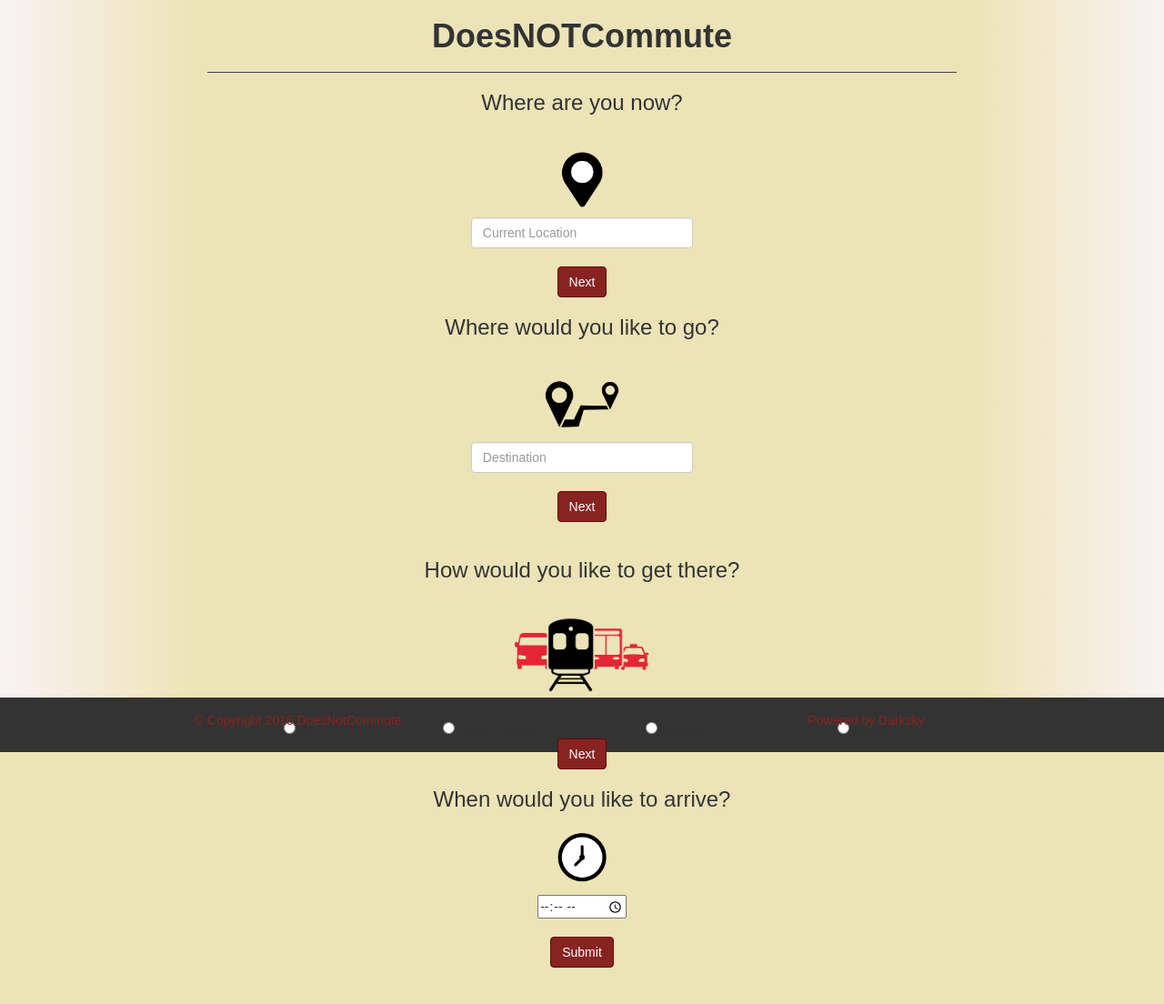
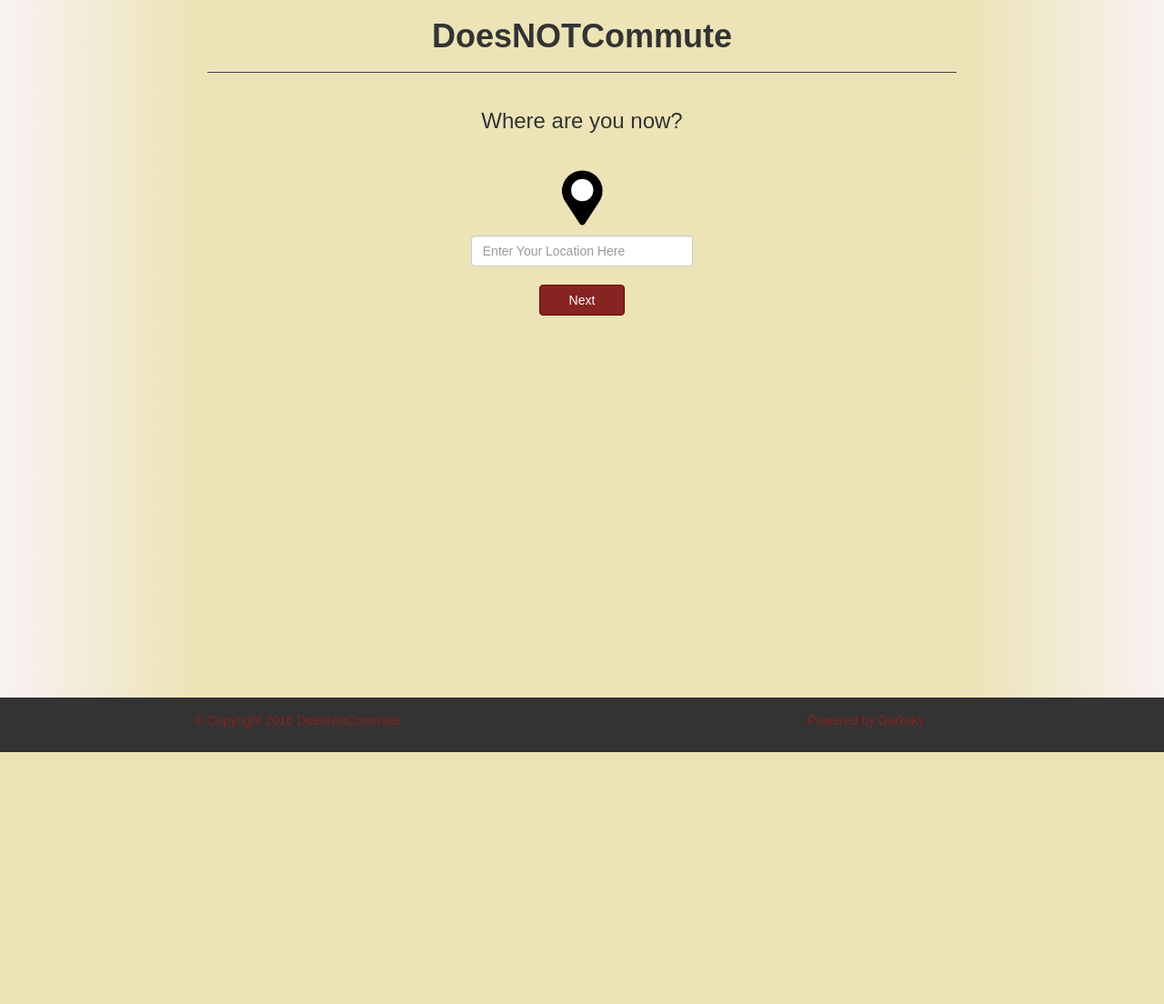
Before and after one commit to Zzcnick/DNC-Does_Not_Commute, a Flask app: page / in a window 1280 px wide. Shown: the part 64-1168 px from the top of the page at 91% size. After the commit the page ends 891 px from the top, so only its background shows below. Run offline with Flask 2, Linux system fonts and the light colour scheme; parts of the project's set-up code (start-up, migrations or seed data) failed here and were passed over; some libraries are stand-ins or nearby versions.

Commit message:
Updated style and added back buttons

```diff
--- a/templates/main.html
+++ b/templates/main.html
@@ -8,13 +8,37 @@
   <meta name="viewport" content="width=device-width, initial-scale=1">
   <link rel="stylesheet" type="text/css" href="/static/css/bootstrap.css">
   <link rel="stylesheet" type="text/css" href="/static/css/custom.css">
+    <style>
+        .contain{
+            display: none;
+            align-content: center;
+        }
+    </style>
   <script type="text/javascript" src="/static/js/bootstrap.min.js"></script>
     <script>
         function fnctn(a, b){
             var i, k;
             for(i=0; i<b.length; i++){
                 if(a == b[i]){
-                    k=i+1;
+                    if(i==0 && document.getElementById("am1").value == ""){
+                        document.getElementById("am1").value="current_location";
+                        k=i+1;
+                    }else if(i==1 && document.getElementById("am2").value == ""){
+                        k= i;
+                    }else {
+                        k = i+1;
+                    }
+                }
+                document.getElementById(b[i]).style.display = "none";
+            }
+            document.getElementById(b[k]).style.display = "inherit";
+        }
+
+        function fnct(a, b){
+            var i, k;
+            for(i=0; i<b.length; i++){
+                if(a == b[i]){
+                    k = i-1;
                 }
                 document.getElementById(b[i]).style.display = "none";
             }
@@ -38,6 +62,7 @@
       <ul class="nav navbar-nav">
         <li class="active"><a href="#">Home</a></li>
         <li><a href="/about">About</a></li>
+        </ul>
     </div>
   </div>
 </nav>
@@ -62,12 +87,12 @@
                   </div>
 
                   <div class="col-sm-4 col-centered">
-                  <input type="text" name="location" class="form-control" placeholder="Current Location">
+                  <input type="text"  id="am1" name="location" class="form-control" placeholder="Enter Your Location Here">
                   </div>
                   <br>
 
 
-                  <div onclick="fnctn('option1', ['option1','option2','option3','option4'])" class="hov"><button type="button" class="btn btn-primary">Next</button></div>
+                  <div  onclick="fnctn('option1', ['option1','option2','option3','option4'])" class="hov"><button type="button" class="btn btn-primary">&nbsp;&nbsp;&nbsp;&nbsp;&nbsp;Next&nbsp;&nbsp;&nbsp;&nbsp;&nbsp;</button></div>
 
             </div>
               <div  id = "option2" class="contain">
@@ -77,12 +102,13 @@
                    <img src="static/img/destination.png" height="10%" width="10%">
                    </div>
                    <div class="col-sm-4 col-centered">
-            <input type="text" class="form-control" name="destination" placeholder="Destination" required>
+            <input type="text" id="am2" class="form-control" name="destination" placeholder="Destination" required>
             </div>
             <br>
 
                   <div>
-                      <div onclick="fnctn('option2', ['option1','option2','option3','option4'])" class="hov"><button type="button" class="btn btn-primary">Next</button></div>
+                    <div onclick="fnct('option2', ['option1','option2','option3','option4'])" class="hov"><button type="button" class="btn btn-primary">&nbsp;&nbsp;&nbsp;&nbsp;&nbsp;Back&nbsp;&nbsp;&nbsp;&nbsp;&nbsp;   </button></div>&nbsp;&nbsp;&nbsp;&nbsp;&nbsp;
+                      <div onclick="fnctn('option2', ['option1','option2','option3','option4'])" class="hov"><button type="button" class="btn btn-primary">&nbsp;&nbsp;&nbsp;&nbsp;&nbsp;Next&nbsp;&nbsp;&nbsp;&nbsp;&nbsp;</button></div>
             </div>
             <br>
 
@@ -99,7 +125,7 @@
               <input type="radio" name="transportMode" class="form-check-input" value="driving"> Car
               </div>
               <div class="col-xs-3">
-            <input type="radio" name="transportMode" class="form-check-input" value="transit"> Public Transit <br>
+            <input type="radio" name="transportMode" class="form-check-input" value="transit" checked="checked"> Public Transit <br>
             </div>
             <div class="col-xs-3">
             <input type="radio" name="transportMode" class="form-check-input" value="walking"> Walking
@@ -107,11 +133,11 @@
             <div class="col-xs-3">
             <input type="radio" name="transportMode" class="form-check-input" value="bicycling"> Biking
             </div>
+                </div>
             </div>
-
-
-                    <div onclick="fnctn('option3', ['option1','option2','option3','option4'])" class="hov"><button type="button" class="btn btn-primary">Next</button></div>
-            </div>
+                  <br>
+                    <div onclick="fnct('option3', ['option1','option2','option3','option4'])" class="hov"><button type="button" class="btn btn-primary">&nbsp;&nbsp;&nbsp;&nbsp;&nbsp;Back&nbsp;&nbsp;&nbsp;&nbsp;&nbsp;   </button></div>&nbsp;&nbsp;&nbsp;&nbsp;&nbsp;
+                    <div onclick="fnctn('option3', ['option1','option2','option3','option4'])" class="hov"><button type="button" class="btn btn-primary">&nbsp;&nbsp;&nbsp;&nbsp;&nbsp;Next&nbsp;&nbsp;&nbsp;&nbsp;&nbsp;</button></div>
               </div>
               <div  id = "option4" class="contain">
                   <h3>When would you like to arrive?</h3>
@@ -123,6 +149,8 @@
                 <br>
                 <input type="submit" name="Commute" class="btn btn-primary" >
                 </div>
+                    <br>
+                  <div onclick="fnct('option4', ['option1', 'option2','option3','option4'])" class="hov"><button type="button" class="btn btn-primary">&nbsp;&nbsp;&nbsp;&nbsp;&nbsp;Back&nbsp;&nbsp;&nbsp;&nbsp;&nbsp;   </button></div>
               </div>
         </form>
         <br>
```
